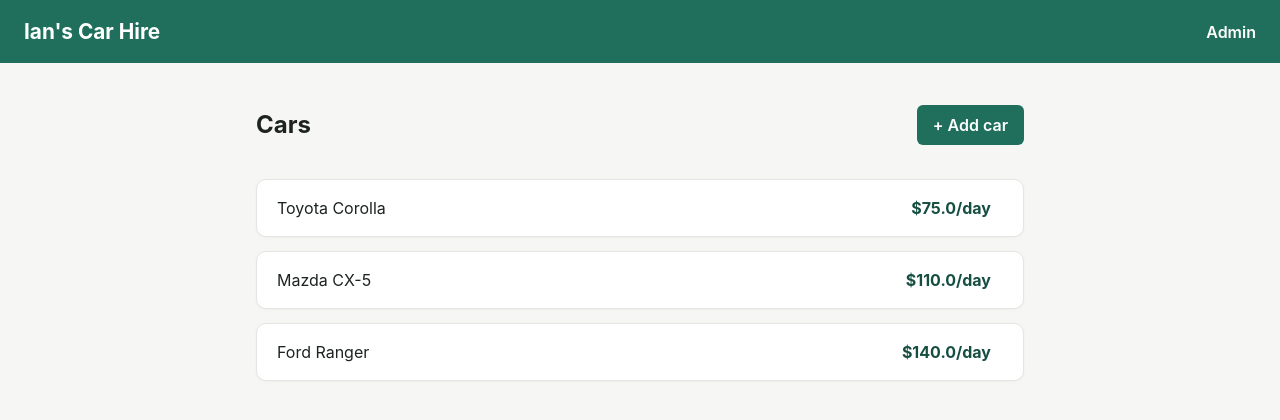
After one commit to labosoian6-hue/car-hire-web, a Flask app: page /admin/cars in a window 1280 px wide. The commit adds this page. Shown: the top 420 px of the page. Run offline with Flask 3, Linux system fonts and the light colour scheme; a user stored in the database is signed in.

Commit message:
a short description of what changed

```diff
--- a/app.py
+++ b/app.py
@@ -7,6 +7,8 @@ from datetime import datetime
 from flask import Flask, render_template, request, redirect, url_for
 from flask_login import LoginManager, login_user, logout_user, login_required, current_user
 from models import db, Car, Renter, Booking, AdminUser, Payment
+import os
+from werkzeug.utils import secure_filename
 
 app = Flask(__name__)
 app.config["SQLALCHEMY_DATABASE_URI"] = "sqlite:///carhire.db"
@@ -16,6 +18,13 @@ app.config["SECRET_KEY"] = os.environ.get("SECRET_KEY", "dev-only-fallback-key")
 
 login_manager = LoginManager(app)
 login_manager.login_view = "admin_login"
+
+UPLOAD_FOLDER = os.path.join(app.root_path, "static", "uploads")
+os.makedirs(UPLOAD_FOLDER, exist_ok=True)
+ALLOWED_EXTENSIONS = {"png", "jpg", "jpeg", "gif"}
+
+def allowed_file(filename):
+    return "." in filename and filename.rsplit(".", 1)[1].lower() in ALLOWED_EXTENSIONS
 
 with app.app_context():
     db.create_all()
@@ -116,6 +125,35 @@ def admin_booking_approve(booking_id):
     booking.status = "approved"
     db.session.commit()
     return redirect(url_for("admin_bookings"))
+@app.route("/admin/cars")
+@login_required
+def admin_cars():
+    cars = Car.query.all()
+    return render_template("admin_cars.html", cars=cars)
+
+
+@app.route("/admin/cars/new", methods=["GET", "POST"])
+@login_required
+def admin_car_new():
+    if request.method == "POST":
+        car = Car(
+            make=request.form.get("make"),
+            model=request.form.get("model"),
+            day_rate=float(request.form.get("day_rate")),
+        )
+        db.session.add(car)
+        db.session.commit()
+
+        photo = request.files.get("photo")
+        if photo and photo.filename and allowed_file(photo.filename):
+            filename = f"{car.id}_{secure_filename(photo.filename)}"
+            photo.save(os.path.join(UPLOAD_FOLDER, filename))
+            car.image_filename = filename
+            db.session.commit()
+
+        return redirect(url_for("admin_cars"))
+
+    return render_template("admin_car_form.html")
 
 if __name__ == "__main__":
     app.run(debug=True)
--- a/models.py
+++ b/models.py
@@ -1,4 +1,6 @@
 from flask_sqlalchemy import SQLAlchemy
+from flask_login import UserMixin
+from werkzeug.security import generate_password_hash, check_password_hash
 
 db = SQLAlchemy()
 
@@ -8,6 +10,7 @@ class Car(db.Model):
     make = db.Column(db.String(80), nullable=False)
     model = db.Column(db.String(80), nullable=False)
     day_rate = db.Column(db.Float, nullable=False)
+    image_filename = db.Column(db.String(255))
     bookings = db.relationship("Booking", backref="car")
 
     def is_available(self, start, end):
@@ -39,10 +42,7 @@ class Payment(db.Model):
     id = db.Column(db.Integer, primary_key=True)
     booking_id = db.Column(db.Integer, db.ForeignKey("booking.id"), nullable=False)
     amount = db.Column(db.Float, nullable=False)
-from flask_login import UserMixin
-from werkzeug.security import generate_password_hash, check_password_hash
 
-# ... your existing Car, Renter, Booking classes stay as they are ...
 
 class AdminUser(UserMixin, db.Model):
     id = db.Column(db.Integer, primary_key=True)
--- a/static/style.css
+++ b/static/style.css
@@ -1,47 +1,91 @@
-* {
-  box-sizing: border-box;
+:root {
+  --brand: #1f6f5c;
+  --brand-dark: #164f41;
+  --bg: #f6f7f5;
+  --card: #ffffff;
+  --text: #1c2320;
+  --muted: #6b7570;
+  --border: #e2e6e3;
 }
 
+* { box-sizing: border-box; }
+
 body {
-  font-family: Arial, Helvetica, sans-serif;
-  background: #f6f7f5;
-  color: #1c2320;
+  font-family: -apple-system, BlinkMacSystemFont, "Segoe UI", Roboto, Helvetica, Arial, sans-serif;
+  background: var(--bg);
+  color: var(--text);
   margin: 0;
+  line-height: 1.5;
 }
 
+a { color: var(--brand); text-decoration: none; }
+a:hover { text-decoration: underline; }
+
 header {
-  background: #1f6f5c;
+  background: var(--brand);
   color: white;
   padding: 16px 24px;
+  display: flex;
+  justify-content: space-between;
+  align-items: center;
 }
 
-header h1 {
-  margin: 0;
-  font-size: 1.5rem;
+header h1 { margin: 0; font-size: 1.3rem; }
+header nav a { color: white; font-weight: 600; }
+
+.container { max-width: 800px; margin: 0 auto; padding: 24px 16px; }
+
+.car-list { list-style: none; padding: 0; display: grid; gap: 14px; }
+
+.car-list li {
+  background: var(--card);
+  border: 1px solid var(--border);
+  border-radius: 10px;
+  padding: 16px 20px;
+  display: flex;
+  justify-content: space-between;
+  align-items: center;
+  box-shadow: 0 1px 3px rgba(0,0,0,0.04);
+  transition: box-shadow 0.15s ease;
 }
 
-.container {
-  max-width: 700px;
-  margin: 24px auto;
-  padding: 0 16px;
+.car-list li:hover { box-shadow: 0 4px 10px rgba(0,0,0,0.08); }
+
+.price { font-weight: 700; color: var(--brand-dark); margin: 0 12px; }
+
+.btn {
+  display: inline-block;
+  background: var(--brand);
+  color: white;
+  border: none;
+  padding: 8px 16px;
+  border-radius: 6px;
+  font-weight: 600;
+  cursor: pointer;
+  text-decoration: none;
 }
+.btn:hover { background: var(--brand-dark); text-decoration: none; }
 
-.car-list {
-  list-style: none;
-  padding: 0;
+form { max-width: 420px; }
+form label { display: block; font-weight: 600; margin: 14px 0 4px; font-size: 0.9rem; }
+form input { width: 100%; padding: 9px 10px; border: 1px solid var(--border); border-radius: 6px; font-size: 0.95rem; }
+button { font-family: inherit; }
+
+.badge {
+  display: inline-block;
+  padding: 3px 10px;
+  border-radius: 999px;
+  font-size: 0.75rem;
+  font-weight: 700;
+  text-transform: uppercase;
 }
+.badge-pending { background: #fff6e5; color: #8a5a00; }
+.badge-approved { background: #e7f3ef; color: var(--brand-dark); }
 
-.car-list li {
-  background: white;
-  border: 1px solid #e2e6e3;
-  border-radius: 8px;
-  padding: 12px 16px;
-  margin-bottom: 10px;
-  display: flex;
-  justify-content: space-between;
+.card {
+  background: var(--card);
+  border: 1px solid var(--border);
+  border-radius: 10px;
+  padding: 18px;
+  margin-bottom: 14px;
 }
-
-.price {
-  font-weight: bold;
-  color: #1f6f5c;
-}
--- /dev/null
+++ b/templates/admin_cars.html
@@ -0,0 +1,17 @@
+{% extends "base.html" %}
+{% block content %}
+  <div style="display:flex; justify-content:space-between; align-items:center;">
+    <h2>Cars</h2>
+    <a href="{{ url_for('admin_car_new') }}" class="btn">+ Add car</a>
+  </div>
+  <ul class="car-list">
+    {% for car in cars %}
+      <li>
+        {% if car.image_filename %}
+          <img src="{{ url_for('static', filename='uploads/' + car.image_filename) }}" style="width:60px; height:60px; object-fit:cover; border-radius:6px;">
+        {% endif %}
+        {{ car.make }} {{ car.model }} <span class="price">${{ car.day_rate }}/day</span>
+      </li>
+    {% endfor %}
+  </ul>
+{% endblock %}
--- a/templates/admin_home.html
+++ b/templates/admin_home.html
@@ -2,4 +2,5 @@
 {% block content %}
   <h2>Welcome, {{ current_user.username }}!</h2>
   <p><a href="{{ url_for('admin_bookings') }}">View bookings</a></p>
+  <p><a href="{{ url_for('admin_cars') }}">Manage cars</a></p>
 {% endblock %}
--- a/templates/base.html
+++ b/templates/base.html
@@ -5,14 +5,13 @@
   <title>{% block title %}Ian's Car Hire{% endblock %}</title>
   <link rel="stylesheet" href="{{ url_for('static', filename='style.css') }}">
 </head>
-<header>
-  <h1>Ian's Car Hire</h1>
-  <nav>
-    <a href="{{ url_for('admin_home') }}" style="color: white;">Admin</a>
-  </nav>
-</header>
 <body>
-  <header><h1>Ian's Car Hire</h1></header>
+  <header>
+    <h1>Ian's Car Hire</h1>
+    <nav>
+      <a href="{{ url_for('admin_home') }}" style="color: white;">Admin</a>
+    </nav>
+  </header>
   <div class="container">
     {% block content %}{% endblock %}
   </div>
```
Also changed, not shown: templates/admin_booking_detail.html (+7 -7 lines), templates/admin_bookings.html (+6 -5 lines), templates/admin_car_form.html (added, +19 -0 lines), templates/home.html (+9 -0 lines), static/uploads/4_car_civic.jpg (added).
